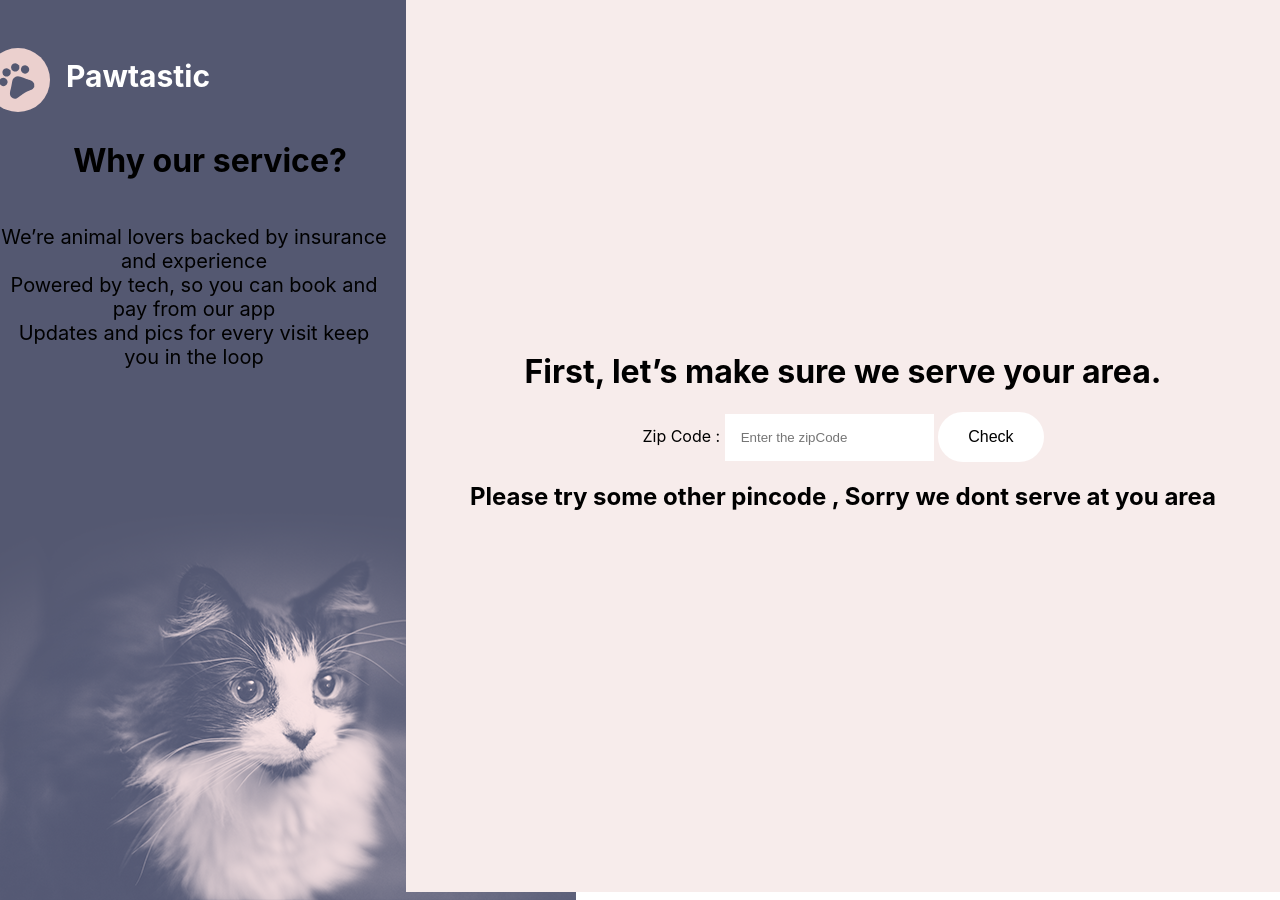
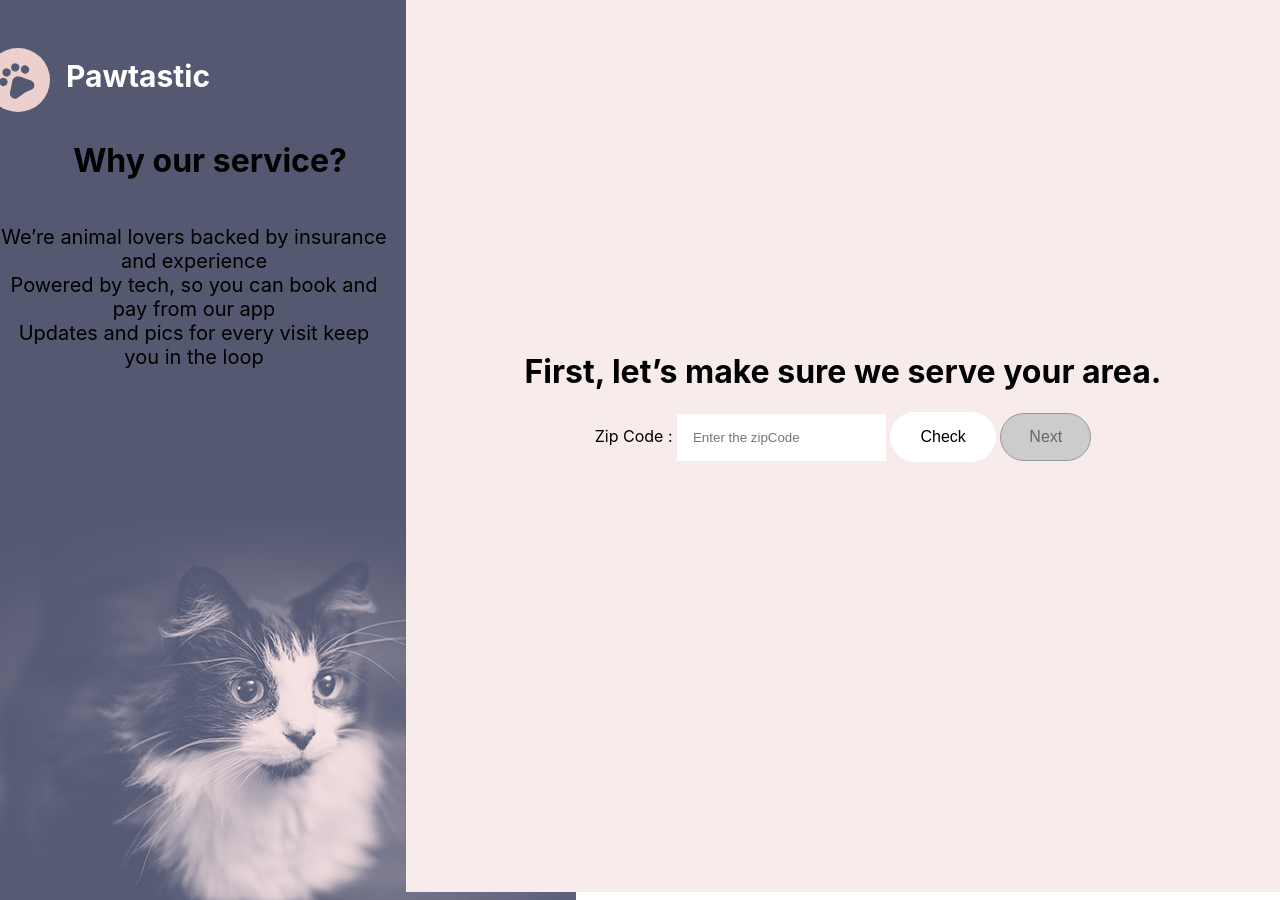
Before and after one commit to AagmanSuri/Pawtastic, a React (Create React App) app: page /Signup in a window 1280 px wide. Built offline with nearby package versions, Linux system fonts and the light colour scheme.

Commit message:
next btn disabled css added

```diff
--- a/src/pages/Signup/index.js
+++ b/src/pages/Signup/index.js
@@ -5,14 +5,17 @@ import { Link } from "react-router-dom";
 import Logo from "../../assets/Logo.svg";
 const Signup = () => {
   const [zipCode, setZipCode] = useState(0);
-  const [process, setProcess] = useState(false);
+  const [process, setProcess] = useState(true);
+  const [status, setStatus] = useState("disabled");
   const checkHandeler = () => {
     console.log(Number(zipCode));
 
     if (Number(zipCode) > 180000 && Number(zipCode) < 190000) {
       setProcess(true);
+      setStatus("");
     } else {
       setProcess(false);
+      setStatus("disabled");
     }
   };
 
@@ -72,11 +75,12 @@ const Signup = () => {
             Check
           </button>
           {"  "}
-          {process && (
-            <Link to="/Signup/register">
-              <button className="btn">Next</button>
-            </Link>
-          )}
+          <Link to="/Signup/register">
+            <button disabled={status} className="btn">
+              Next
+            </button>
+          </Link>
+          {/*   */}
           {!process && (
             <h2>
               Please try some other pincode , Sorry we dont serve at you area{" "}
--- a/src/pages/Signup/signup.css
+++ b/src/pages/Signup/signup.css
@@ -32,3 +32,9 @@
   font-size: 16px;
   cursor: pointer;
 }
+button:disabled,
+button[disabled] {
+  border: 1px solid #999999;
+  background-color: #cccccc;
+  color: #666666;
+}
```
